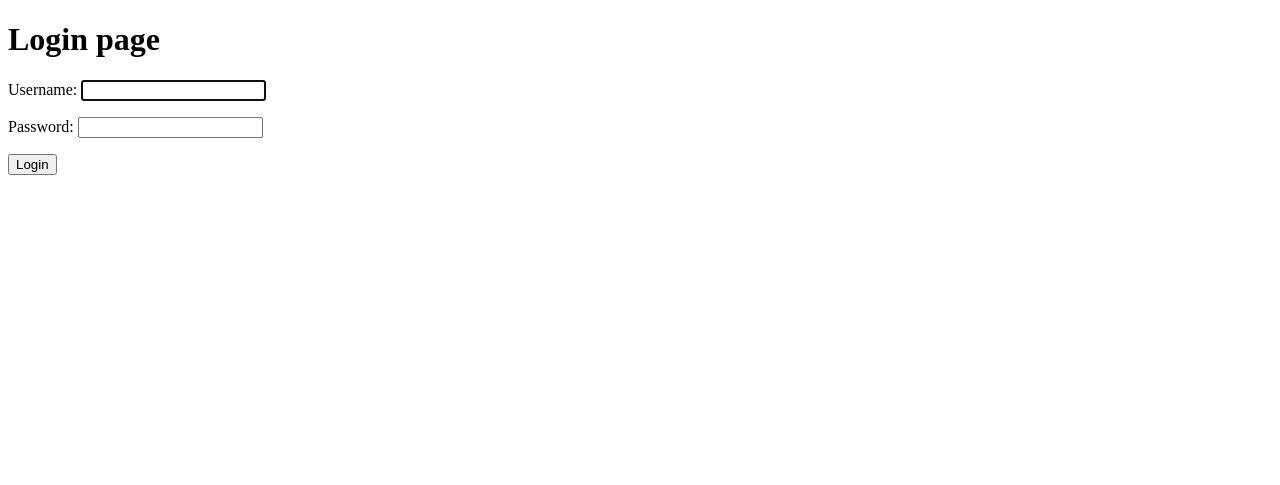
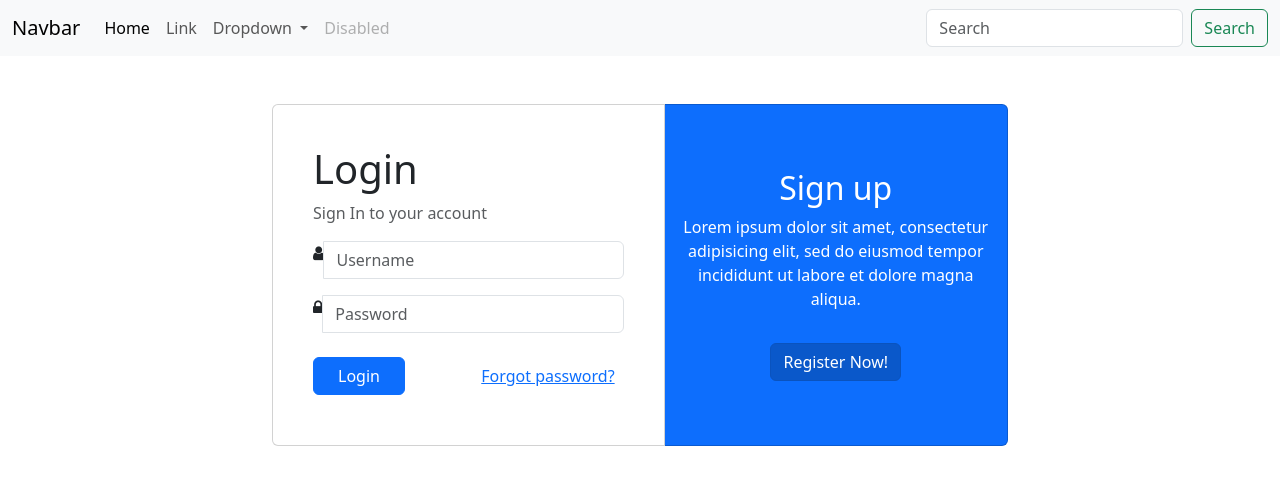
Before and after one commit to temirovv/uzum-market, a Django app: page /users/login/ in a window 1280 px wide. Shown: the top 485 px of the page. Run offline with Django 5.2, Linux system fonts and the light colour scheme; some libraries are stand-ins or nearby versions.

Commit message:
user login/registration added

```diff
--- a/config/settings.py
+++ b/config/settings.py
@@ -59,7 +59,7 @@ ROOT_URLCONF = 'config.urls'
 TEMPLATES = [
     {
         'BACKEND': 'django.template.backends.django.DjangoTemplates',
-        'DIRS': [],
+        'DIRS': [BASE_DIR / 'templates'],
         'APP_DIRS': True,
         'OPTIONS': {
             'context_processors': [
--- /dev/null
+++ b/templates/base.html
@@ -0,0 +1,56 @@
+<!DOCTYPE html>
+<html lang="en">
+
+<head>
+    <meta charset="UTF-8">
+    <meta name="viewport" content="width=device-width, initial-scale=1.0">
+
+    <title>{% block nimadur %} {% endblock %}</title>
+
+    <link href="https://cdn.jsdelivr.net/npm/bootstrap@5.3.0/dist/css/bootstrap.min.css" rel="stylesheet">
+</head>
+
+<body>
+    <nav class="navbar navbar-expand-lg bg-body-tertiary">
+        <div class="container-fluid">
+          <a class="navbar-brand" href="#">Navbar</a>
+          <button class="navbar-toggler" type="button" data-bs-toggle="collapse" data-bs-target="#navbarSupportedContent" aria-controls="navbarSupportedContent" aria-expanded="false" aria-label="Toggle navigation">
+            <span class="navbar-toggler-icon"></span>
+          </button>
+          <div class="collapse navbar-collapse" id="navbarSupportedContent">
+            <ul class="navbar-nav me-auto mb-2 mb-lg-0">
+              <li class="nav-item">
+                <a class="nav-link active" aria-current="page" href="#">Home</a>
+              </li>
+              <li class="nav-item">
+                <a class="nav-link" href="#">Link</a>
+              </li>
+              <li class="nav-item dropdown">
+                <a class="nav-link dropdown-toggle" href="#" role="button" data-bs-toggle="dropdown" aria-expanded="false">
+                  Dropdown
+                </a>
+                <ul class="dropdown-menu">
+                  <li><a class="dropdown-item" href="#">Action</a></li>
+                  <li><a class="dropdown-item" href="#">Another action</a></li>
+                  <li><hr class="dropdown-divider"></li>
+                  <li><a class="dropdown-item" href="#">Something else here</a></li>
+                </ul>
+              </li>
+              <li class="nav-item">
+                <a class="nav-link disabled" aria-disabled="true">Disabled</a>
+              </li>
+            </ul>
+            <form class="d-flex" role="search">
+              <input class="form-control me-2" type="search" placeholder="Search" aria-label="Search">
+              <button class="btn btn-outline-success" type="submit">Search</button>
+            </form>
+          </div>
+        </div>
+      </nav>
+
+    {% block content %} {% endblock %}
+
+    <script src="https://cdn.jsdelivr.net/npm/bootstrap@5.3.0/dist/js/bootstrap.bundle.min.js"></script>
+</body>
+
+</html>
--- a/users/templates/users/login.html
+++ b/users/templates/users/login.html
@@ -1,16 +1,57 @@
-<!DOCTYPE html>
-<html lang="en">
-<head>
-    <meta charset="UTF-8">
-    <meta name="viewport" content="width=device-width, initial-scale=1.0">
-    <title>Document</title>
-</head>
-<body>
-    <h1>Login page</h1>
-    <form action="" method="post">
-        {{ boshqacha_login.as_p }}
-        {% csrf_token %}
-        <button type="submit">Login</button>
-    </form>
-</body>
-</html>
+{% extends 'base.html' %}
+
+
+{% block title %} Login {% endblock %}
+
+
+{% block content %}
+
+<link href="https://maxcdn.bootstrapcdn.com/font-awesome/4.3.0/css/font-awesome.min.css" rel="stylesheet">
+<br>
+<br>
+<div class="container">
+    <div class="row justify-content-center">
+      <div class="col-md-8">
+        <div class="card-group mb-0">
+          <div class="card p-4">
+            <div class="card-body">
+              <h1>Login</h1>
+              <p class="text-muted">Sign In to your account</p>
+
+                <form action="" method="post">
+                    {% csrf_token %}
+                    <div class="input-group mb-3">
+                        <span class="input-group-addon"><i class="fa fa-user"></i></span>
+                        <input type="text" class="form-control" name="username" placeholder="Username">
+                    </div>
+                    <div class="input-group mb-4">
+                        <span class="input-group-addon"><i class="fa fa-lock"></i></span>
+                        <input type="password" class="form-control" name="password" placeholder="Password">
+                    </div>
+                    <div class="row">
+                        <div class="col-6">
+                        <button type="submit" class="btn btn-primary px-4">Login</button>
+                        </div>
+                        <div class="col-6 text-right">
+                        <button type="button" class="btn btn-link px-0">Forgot password?</button>
+                        </div>
+                    </div>
+                </form>
+
+            </div>
+          </div>
+          <div class="card text-white bg-primary py-5 d-md-down-none" style="width:44%">
+            <div class="card-body text-center">
+              <div>
+                <h2>Sign up</h2>
+                <p>Lorem ipsum dolor sit amet, consectetur adipisicing elit, sed do eiusmod tempor incididunt ut labore et dolore magna aliqua.</p>
+                <button type="button" class="btn btn-primary active mt-3">Register Now!</button>
+              </div>
+            </div>
+          </div>
+        </div>
+      </div>
+    </div>
+  </div>
+
+{% endblock %}
```
Also changed, not shown: users/templates/users/register.html (+7 -10 lines).
